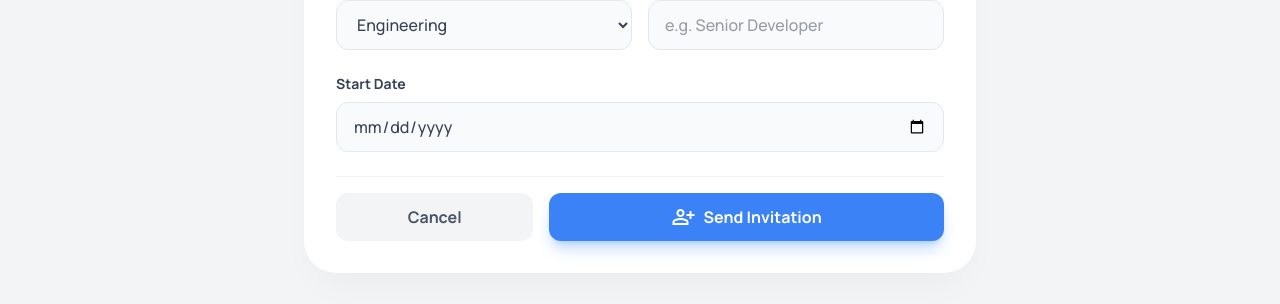
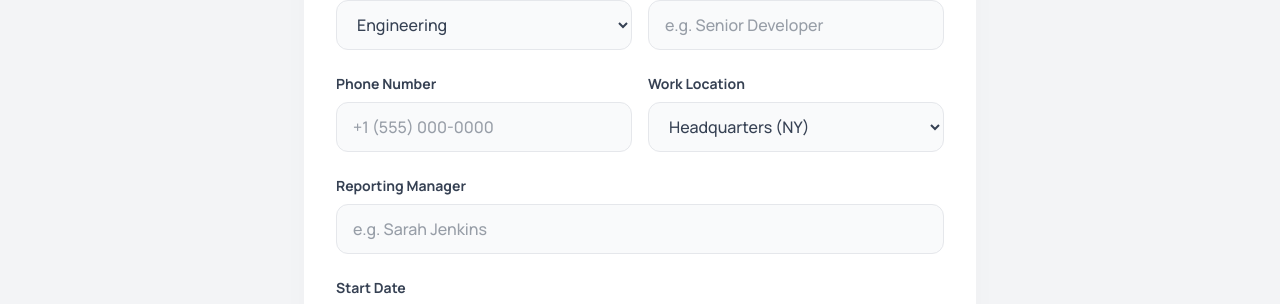
Before and after one commit to KunalPramanik/HR-Mangement-, a Next.js app: page /onboarding/new in a window 1280 px wide. Shown: the part 468-772 px from the top of the page. Built offline with nearby package versions, Linux system fonts and the light colour scheme; no server answers.

Commit message:
Fix: New Employee Fields, Tasks & Asset buttons now functional

```diff
--- a/src/app/assets/page.tsx
+++ b/src/app/assets/page.tsx
@@ -26,11 +26,20 @@ export default function AssetsPage() {
                     <p className="text-[#6b7280] font-medium">Track and manage company equipment lifecycle.</p>
                 </div>
                 <div className="flex gap-4">
-                    <button className="px-6 py-3 rounded-full bg-white border border-gray-200 text-gray-600 font-bold shadow-sm hover:bg-gray-50 flex items-center gap-2">
+                    <button
+                        onClick={() => alert('Scanner module not connected. Please attach a barcode scanner.')}
+                        className="px-6 py-3 rounded-full bg-white border border-gray-200 text-gray-600 font-bold shadow-sm hover:bg-gray-50 flex items-center gap-2"
+                    >
                         <span className="material-symbols-outlined">qr_code_scanner</span>
                         Scan
                     </button>
-                    <button className="px-6 py-3 rounded-full bg-[#3b82f6] text-white font-bold shadow-lg shadow-blue-500/30 flex items-center gap-2 hover:bg-[#2563eb] transition-colors">
+                    <button
+                        onClick={() => {
+                            const name = prompt('Enter Asset Name:');
+                            if (name) alert(`Asset "${name}" added to inventory successfully.`);
+                        }}
+                        className="px-6 py-3 rounded-full bg-[#3b82f6] text-white font-bold shadow-lg shadow-blue-500/30 flex items-center gap-2 hover:bg-[#2563eb] transition-colors"
+                    >
                         <span className="material-symbols-outlined">add</span>
                         Add Asset
                     </button>
--- a/src/app/onboarding/new/page.tsx
+++ b/src/app/onboarding/new/page.tsx
@@ -69,6 +69,27 @@ export default function NewEmployeePage() {
                         </div>
                     </div>
 
+                    <div className="grid grid-cols-2 gap-4">
+                        <div className="flex flex-col gap-2">
+                            <label className="text-sm font-bold text-gray-700">Phone Number</label>
+                            <input type="tel" required className="w-full bg-gray-50 border border-gray-200 rounded-xl px-4 py-3 focus:outline-none focus:ring-2 focus:ring-[#3b82f6] font-medium text-gray-700" placeholder="+1 (555) 000-0000" />
+                        </div>
+                        <div className="flex flex-col gap-2">
+                            <label className="text-sm font-bold text-gray-700">Work Location</label>
+                            <select className="w-full bg-gray-50 border border-gray-200 rounded-xl px-4 py-3 focus:outline-none focus:ring-2 focus:ring-[#3b82f6] font-medium text-gray-700">
+                                <option>Headquarters (NY)</option>
+                                <option>Remote</option>
+                                <option>London Office</option>
+                                <option>Berlin Hub</option>
+                            </select>
+                        </div>
+                    </div>
+
+                    <div className="flex flex-col gap-2">
+                        <label className="text-sm font-bold text-gray-700">Reporting Manager</label>
+                        <input type="text" required className="w-full bg-gray-50 border border-gray-200 rounded-xl px-4 py-3 focus:outline-none focus:ring-2 focus:ring-[#3b82f6] font-medium text-gray-700" placeholder="e.g. Sarah Jenkins" />
+                    </div>
+
                     <div className="flex flex-col gap-2">
                         <label className="text-sm font-bold text-gray-700">Start Date</label>
                         <input type="date" required className="w-full bg-gray-50 border border-gray-200 rounded-xl px-4 py-3 focus:outline-none focus:ring-2 focus:ring-[#3b82f6] font-medium text-gray-700" />
--- a/src/app/tasks/page.tsx
+++ b/src/app/tasks/page.tsx
@@ -21,7 +21,13 @@ export default function TasksPage() {
                     <h1 className="text-4xl font-extrabold text-[#111827] tracking-tight mb-2">My Tasks</h1>
                     <p className="text-[#6b7280] font-medium">Manage your daily priorities.</p>
                 </div>
-                <button className="px-6 py-3 rounded-full bg-[#3b82f6] text-white font-bold text-sm shadow-lg shadow-blue-500/30 flex items-center gap-2 hover:bg-[#2563eb] transition-colors">
+                <button
+                    onClick={() => {
+                        const title = prompt('Enter new task title:');
+                        if (title) alert(`Task "${title}" created!`);
+                    }}
+                    className="px-6 py-3 rounded-full bg-[#3b82f6] text-white font-bold text-sm shadow-lg shadow-blue-500/30 flex items-center gap-2 hover:bg-[#2563eb] transition-colors"
+                >
                     <span className="material-symbols-outlined text-[20px]">add</span>
                     New Task
                 </button>
@@ -43,16 +49,22 @@ export default function TasksPage() {
                                     <h3 className={`font-bold text-[#111827] ${task.completed ? 'line-through text-gray-400' : ''}`}>{task.title}</h3>
                                     <div className="flex items-center gap-2 text-xs font-medium text-gray-500 mt-1">
                                         <span className={`px-2 py-0.5 rounded-md ${task.priority === 'High' ? 'bg-red-100 text-red-600' :
-                                                task.priority === 'Medium' ? 'bg-yellow-100 text-yellow-600' : 'bg-green-100 text-green-600'
+                                            task.priority === 'Medium' ? 'bg-yellow-100 text-yellow-600' : 'bg-green-100 text-green-600'
                                             }`}>{task.priority}</span>
                                         <span>• Due {task.due}</span>
                                         <span>• {task.type}</span>
                                     </div>
                                 </div>
                             </div>
-                            <button className="text-gray-400 hover:text-red-500 opacity-0 group-hover:opacity-100 transition-opacity">
-                                <span className="material-symbols-outlined">delete</span>
-                            </button>
+                            <div className="relative group/actions">
+                                <button className="text-gray-400 hover:text-gray-600 p-2 rounded-full hover:bg-gray-100 transition-colors">
+                                    <span className="material-symbols-outlined">more_vert</span>
+                                </button>
+                                <div className="absolute right-0 top-8 w-32 bg-white rounded-lg shadow-xl border border-gray-100 hidden group-hover/actions:block z-10">
+                                    <button onClick={() => alert('Edit feature coming soon')} className="w-full text-left px-4 py-2 text-xs font-bold text-gray-600 hover:bg-gray-50">Edit</button>
+                                    <button onClick={() => { if (confirm('Delete this task?')) alert('Task deleted'); }} className="w-full text-left px-4 py-2 text-xs font-bold text-red-600 hover:bg-red-50">Delete</button>
+                                </div>
+                            </div>
                         </div>
                     ))}
                 </div>
```
